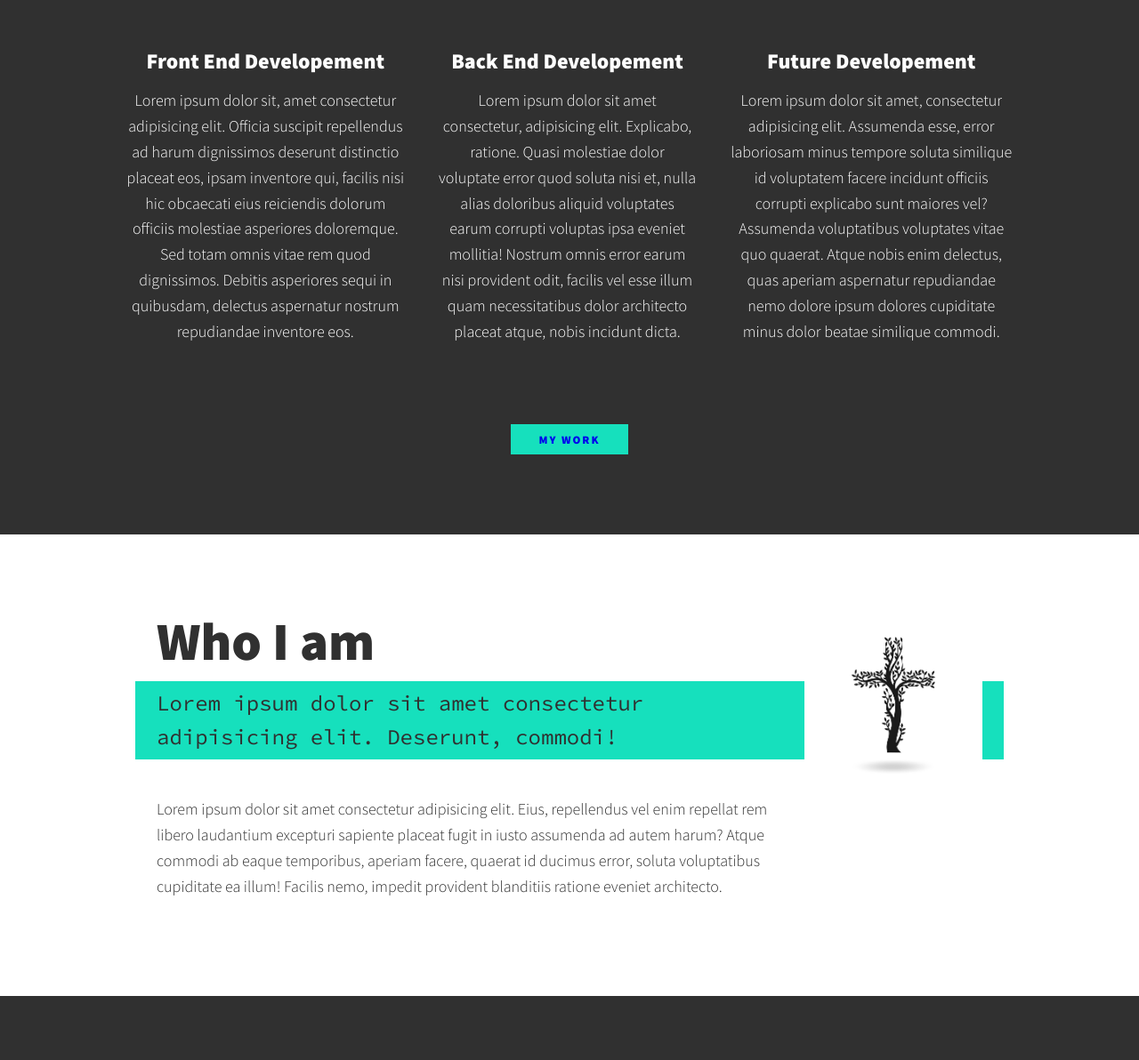
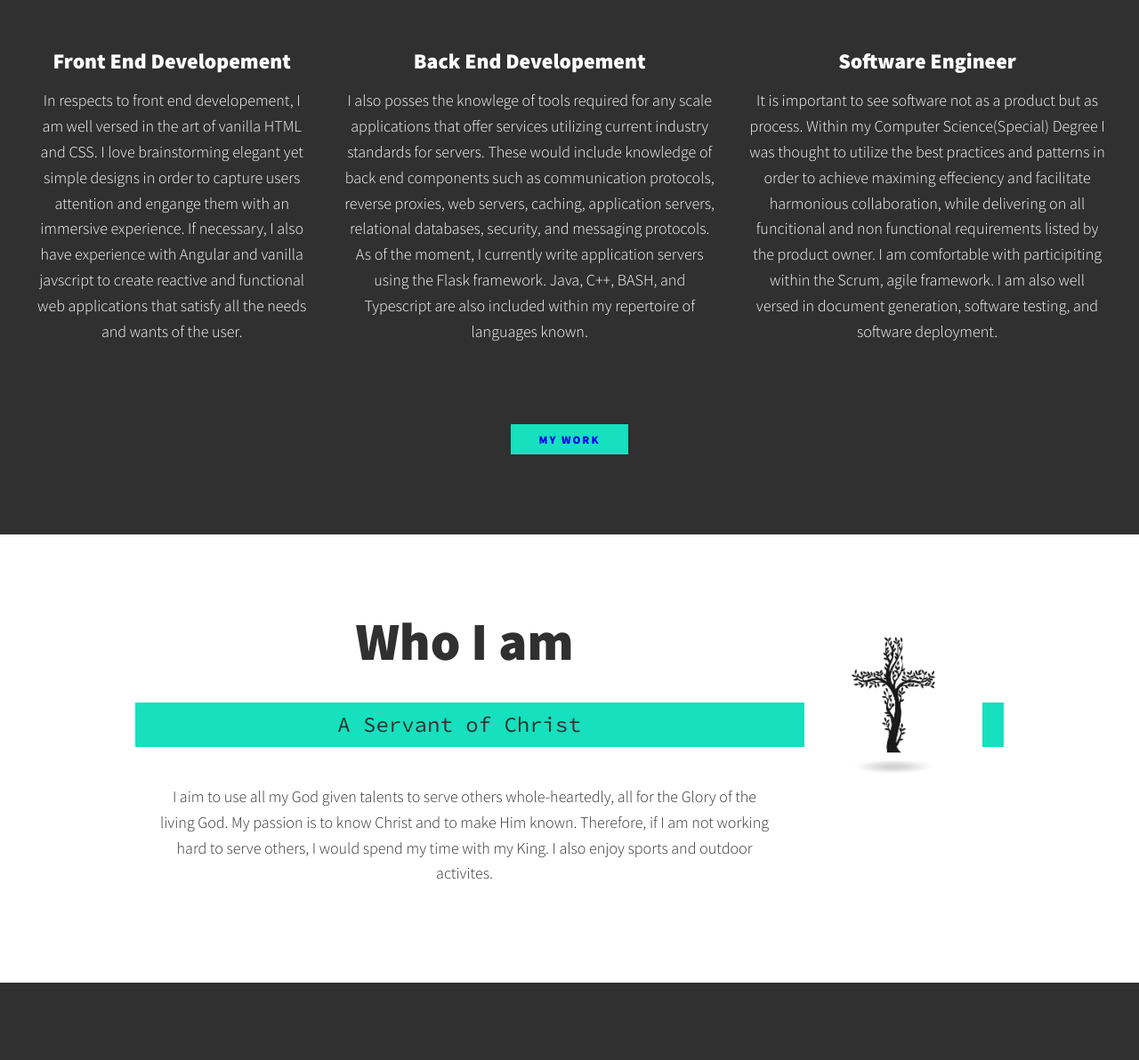
Before and after one commit to kumar100966/PortfolioWebsite, a website: page dist/index.html in a window 1280 px wide. Shown: the part 600-1792 px from the top of the page at 89% size. Drawn offline with nearby package versions, Linux system fonts and the light colour scheme.

Commit message:
Arrived at stable state 1.1

```diff
--- a/dist/css/style.css
+++ b/dist/css/style.css
@@ -80,6 +80,10 @@ img{
     Outline overlaps content */
     outline: 3px solid var(--clr-accent);
     outline-offset: 3px;
+}
+
+:visited{
+    color: rgb(99, 12, 240);
 }
 
 .btn {
@@ -247,7 +251,7 @@ nav{display:none}
 @media only screen and (min-width: 800px){
     .services{
         display: flex;
-        max-width: 1000px;
+        max-width: 2000px;
         /* Did not use shorthand for margin so that
         margin bottom is not overwritten */
         margin-left: auto;
@@ -260,9 +264,23 @@ nav{display:none}
     }
 }
 
+/* About Me */
+
 .about-me{
     max-width: 1000px;
     margin: 0 auto;
+}
+
+@media only screen and (min-width: 300px){
+    .about-me{
+        text-align: center;
+    }
+
+    .section__subtitle--about{
+        padding: .5em auto;
+        margin: 1em auto;
+    }
+
 }
 
 @media only screen and (min-width: 600px){
@@ -302,24 +320,27 @@ nav{display:none}
     }
 }
 
+
+/* /About Me */
+
+/* My Work */
+
 .my-work{
     background-color: var(--clr-dark);
     color: var(--clr-light);
     text-align: center;
 }
 
-
-
-
 .section__subtitle--my-work{
     margin-bottom: 2em;
 }
 
 .portfolio{
-    text-align: justify;
-    margin: 0 2em;
+    text-align: center;
+    margin: 0 auto;
 }
 
+/* /My Work */
 
 /*
 
--- a/dist/index.html
+++ b/dist/index.html
@@ -24,7 +24,7 @@
 
     <!-- <header>
         <div class="logo">
-            <img src="" alt="">
+            <img src="/dist/img/Flag.png"  class="header__img" alt="Hello">
         </div>
 
         <button class="nav-toggle" aria-label="toggle navigation">
@@ -42,8 +42,8 @@
     </header> -->
 
     <!-- Introduction -->
+    <section class="intro" id="home">
 
-    <section class="intro" id="home">
         <h1 class="section__title section__title--intro">Hi, I am <strong>Kumar Etwaroo</strong></h1>
         <p class="section__subtitle section__subtitle--intro">Full Stack Engineer</p>
         <img src="img/profile-photo.png" alt="A Picture of Kumar Etwaroo" class="intro__img">
@@ -56,15 +56,15 @@
         <div class="services">
             <div class="service">
                 <h3>Front End Developement</h3>
-                <p>Lorem ipsum dolor sit, amet consectetur adipisicing elit. Officia suscipit repellendus ad harum dignissimos deserunt distinctio placeat eos, ipsam inventore qui, facilis nisi hic obcaecati eius reiciendis dolorum officiis molestiae asperiores doloremque. Sed totam omnis vitae rem quod dignissimos. Debitis asperiores sequi in quibusdam, delectus aspernatur nostrum repudiandae inventore eos.</p>
+                <p>In respects to front end developement, I am well versed in the art of vanilla HTML and CSS. I love brainstorming elegant yet simple designs in order to capture users attention and engange them with an immersive experience. If necessary, I also have experience with Angular and vanilla javscript to create reactive and functional web applications that satisfy all the needs and wants of the user.</p>
             </div>
             <div class="service">
                 <h3>Back End Developement</h3>
-                <p>Lorem ipsum dolor sit amet consectetur, adipisicing elit. Explicabo, ratione. Quasi molestiae dolor voluptate error quod soluta nisi et, nulla alias doloribus aliquid voluptates earum corrupti voluptas ipsa eveniet mollitia! Nostrum omnis error earum nisi provident odit, facilis vel esse illum quam necessitatibus dolor architecto placeat atque, nobis incidunt dicta.</p>
+                <p>I also posses the knowlege of tools required for any scale applications that offer services utilizing current industry standards for servers. These would include knowledge of back end components such as communication protocols, reverse proxies, web servers, caching, application servers, relational databases, security, and messaging protocols. As of the moment, I currently write application servers using the Flask framework. Java, C++, BASH, and Typescript are also included within my repertoire of languages known. </p>
             </div>
             <div class="service">
-                <h3>Future Developement</h3>
-                <p>Lorem ipsum dolor sit amet, consectetur adipisicing elit. Assumenda esse, error laboriosam minus tempore soluta similique id voluptatem facere incidunt officiis corrupti explicabo sunt maiores vel? Assumenda voluptatibus voluptates vitae quo quaerat. Atque nobis enim delectus, quas aperiam aspernatur repudiandae nemo dolore ipsum dolores cupiditate minus dolor beatae similique commodi.</p>
+                <h3>Software Engineer</h3>
+                <p>It is important to see software not as a product but as process. Within my Computer Science(Special) Degree I was thought to utilize the best practices and patterns in order to achieve maximing effeciency and facilitate harmonious collaboration, while delivering on all funcitional and non functional requirements listed by the product owner. I am comfortable with participiting within the Scrum, agile framework. I am also well versed in document generation, software testing, and software deployment. </p>
             </div>
         </div>
 
@@ -76,10 +76,10 @@
     <section class="about-me" id="about">
         <h2 class="section__title section__title--about">Who I am</h2>
         <p class="section__subtitle section__subtitle--about">
-            Lorem ipsum dolor sit amet consectetur adipisicing elit. Deserunt, commodi!
+           A Servant of Christ
         </p>
         <div class="about-me--body">
-            <p>Lorem ipsum dolor sit amet consectetur adipisicing elit. Eius, repellendus vel enim repellat rem libero laudantium excepturi sapiente placeat fugit in iusto assumenda ad autem harum? Atque commodi ab eaque temporibus, aperiam facere, quaerat id ducimus error, soluta voluptatibus cupiditate ea illum! Facilis nemo, impedit provident blanditiis ratione eveniet architecto.</p>
+            <p>I aim to use all my God given talents to serve others whole-heartedly, all for the Glory of the living God. My passion is to know Christ and to make Him known. Therefore, if I am not working hard to serve others, I would spend my time with my King. I also enjoy sports and outdoor activites.</p>
         </div>
 
         <img src="./img/cross.png" alt="" class="section__img--about-me">
@@ -92,7 +92,7 @@
         <p class="section__subtitle section__subtitle--my-work">COMP 3603 Assignment Contributions</p>
 
         <div class="portfolio">
-            <p class="portofolio--item">Lorem ipsum dolor sit amet consectetur adipisicing elit. Fuga labore deserunt distinctio animi! Provident praesentium ut autem quidem voluptatem repudiandae, eum molestias aut unde, ipsum velit non repellat asperiores aspernatur! Beatae inventore repellat et aspernatur corrupti, exercitationem temporibus harum officiis esse a id iure expedita voluptatem adipisci repellendus dolorem animi.</p>
+            <p class="portofolio--item">All Future Course Content will be posted here to provide insights on the design process. This will capture progression commencing at brainstorming to final UI/UX design.</p>
         </div>
     </section>
 
```
Also changed, not shown: 1 other file.
